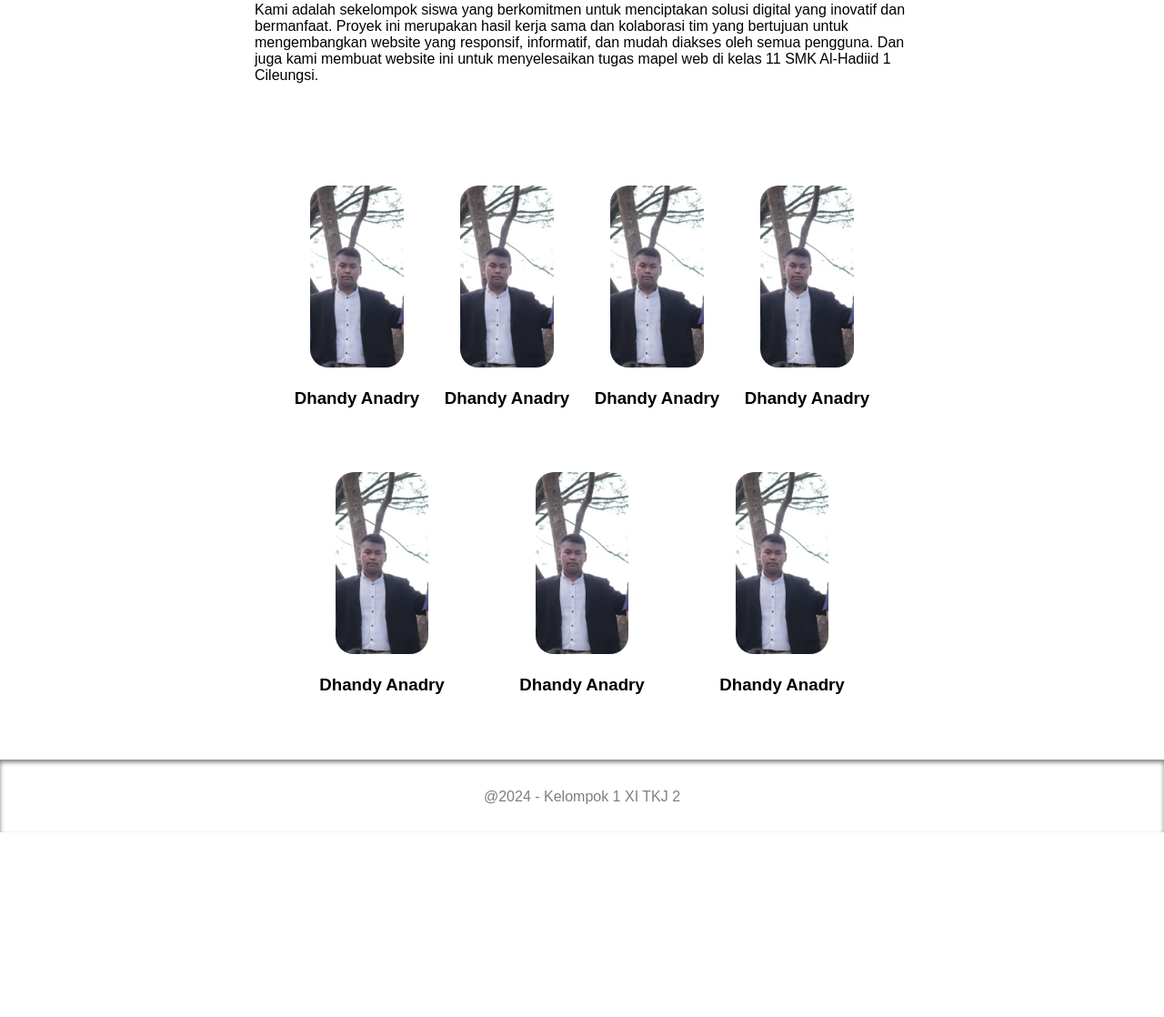
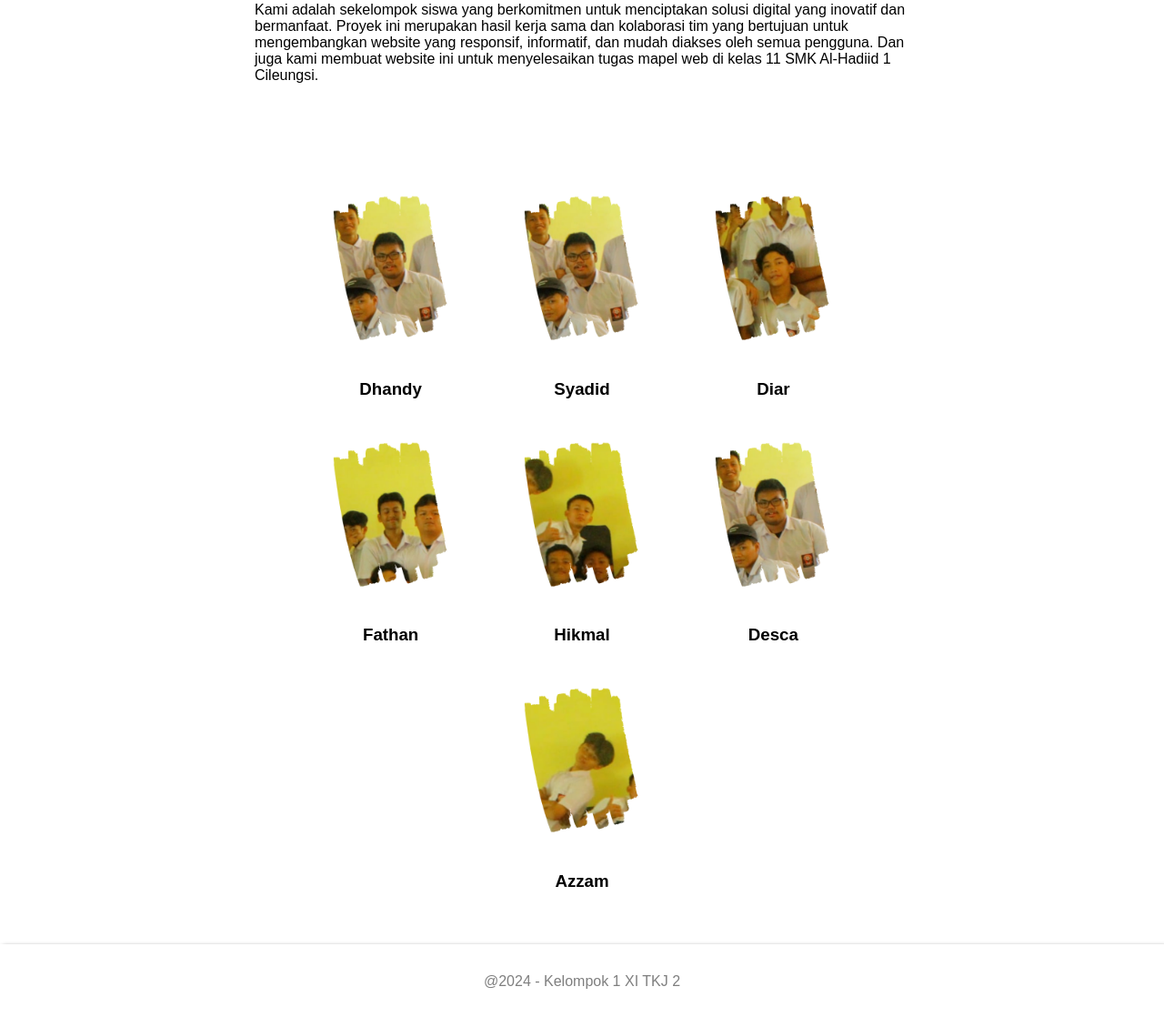
Before and after one commit to YuutoEi/project-akbar-final, a PHP site: the page made by about-page/html+css/about.html in a window 1280 px wide. Shown: the part 310-1428 px from the top of the page at 91% size. Before the commit the page ends 1225 px from the top, so only its background shows below. Run offline with PHP 8.4, Linux system fonts and the light colour scheme.

Commit message:
update about

```diff
--- a/about-page/html+css/about.css
+++ b/about-page/html+css/about.css
@@ -14,7 +14,7 @@ body{
     background-color: white;
     padding: 1rem;
     text-align: center;
-    box-shadow: 0px 3px 5px gray inset;
+    box-shadow: 3px 3px 5px black;
 
 }
 #footer{
@@ -61,17 +61,14 @@ nav a{
     margin: 4rem auto;
 }
 .kelompok{
-    display: flex;
-    flex-wrap: wrap;
-    width: 40rem;
+    text-align: center;
     margin: 1rem auto;
-    gap: 20px;
-    text-align: center;
 }
+
 .card img{
     height: 200px;
     border-radius: 20px;
 }
 .card{
-    margin: 1rem auto;
+    margin: 0.2rem;
 }
--- a/about-page/html+css/about.html
+++ b/about-page/html+css/about.html
@@ -43,34 +43,57 @@
         </p>
       </div>
       <div class="kelompok">
+        <table>
+          <tr>
+            <td>
               <div class="card">
                 <img src="../image/dhandy.png" alt="anggota-kelompok">
-            <h3>Dhandy Anadry</h3>
+                <h3>Dhandy</h3>
             </div>
+            </td>
+            <td>
               <div class="card">
                 <img src="../image/dhandy.png" alt="anggota-kelompok">
-            <h3>Dhandy Anadry</h3>
+                <h3>Syadid</h3>
             </div>
+            </td>
+            <td>
+              <div class="card">
+                <img src="../image/diar.png" alt="anggota-kelompok">
+                <h3>Diar</h3>
+            </div>
+            </td>
+          </tr>
+          <tr>
+            <td>
+              <div class="card">
+                <img src="../image/fathan.png" alt="anggota-kelompok">
+                <h3>Fathan</h3>
+            </div>
+            </td>
+            <td>
+              <div class="card">
+                <img src="../image/hikmal.png" alt="anggota-kelompok">
+                <h3>Hikmal</h3>
+            </div>
+            </td>
+            <td>
               <div class="card">
                 <img src="../image/dhandy.png" alt="anggota-kelompok">
-            <h3>Dhandy Anadry</h3>
+                <h3>Desca</h3>
             </div>
+            </td>
+          </tr>
+          <tr>
+            <td></td>
+            <td>
               <div class="card">
-            <img src="../image/dhandy.png" alt="anggota-kelompok">
-            <h3>Dhandy Anadry</h3>
+                <img src="../image/azzam.png" alt="anggota-kelompok">
+                <h3>Azzam</h3>
             </div>
-        <div class="card">
-            <img src="../image/dhandy.png" alt="anggota-kelompok">
-            <h3>Dhandy Anadry</h3>
-        </div>
-        <div class="card">
-            <img src="../image/dhandy.png" alt="anggota-kelompok">
-            <h3>Dhandy Anadry</h3>
-        </div>
-        <div class="card">
-            <img src="../image/dhandy.png" alt="anggota-kelompok">
-            <h3>Dhandy Anadry</h3>
-        </div>
+            </td>
+          </tr>
+        </table>
       </div>
     </div>
 
--- a/index.html
+++ b/index.html
@@ -16,7 +16,7 @@
             <nav>
                 <a href="index.html">Home</a>
                 <a href="post-page/post-judul.html">Post</a>
-                <a href="#about">About</a>
+                <a href="about-page/html+css/about.html">About</a>
                 <a id="support" href="survey/index.html">Support Us</a>
             </nav>
         </div>
@@ -26,7 +26,7 @@
             <div class="tulisan">
 
                 <h1 id="text">Welcome To Our Website</h1>
-                <p id="text">Disini kalian bisa melihat beberapa informasi terbaru dan tentunya menarik</p>
+                <p id="text">Disini kalian bisa melihat beberapa informasi tenang dunia game yang tentunya menarik</p>
                 <p id="text">enjoy our website</p>
             </div>
         </div>
--- a/post-page/post-judul.html
+++ b/post-page/post-judul.html
@@ -18,7 +18,7 @@
             <nav>
                 <a href="../index.html">Home</a>
                 <a href="post-judul.html">Post</a>
-                <a href="html/about.html">About</a>
+                <a href="../about-page/html+css/about.html">About</a>
                 <a id="support" href="../survey/index.html">Support Us</a>
             </nav>
         </div>
--- a/post-page/post/mobile-legends/mobile-legends.html
+++ b/post-page/post/mobile-legends/mobile-legends.html
@@ -66,7 +66,7 @@
         <nav>
           <a href="../../../index.html">Home</a>
           <a href="../../post-judul.html">Post</a>
-          <a href="#">About</a>
+          <a href="../../../about-page/html+css/about.html">About</a>
           <a id="support" href="../../../survey/index.html">Support Us</a>
         </nav>
       </div>
--- a/post-page/post/vct-ascension/html/vct-ascension-pasific.html
+++ b/post-page/post/vct-ascension/html/vct-ascension-pasific.html
@@ -64,7 +64,7 @@
             <nav>
                 <a href="../../../../index.html">Home</a>
                 <a href="../../../post-judul.html">Post</a>
-                <a href="../../../../landing-page/html/about.html">About</a>
+                <a href="../../../../about-page/html+css/about.html">About</a>
                 <a id="support" href="../../../../survey/index.html">Support Us</a>
             </nav>
         </div>
--- a/survey/index.html
+++ b/survey/index.html
@@ -13,7 +13,7 @@
           <nav>
               <a href="../index.html">Home</a>
               <a href="../post-page/post-judul.html">Post</a>
-              <a href="#about">About</a>
+              <a href="../about-page/html+css/about.html">About</a>
               <a id="support" href="index.html">Support Us</a>
           </nav>
       </div>
```
Also changed, not shown: about-page/image/azzam.png (added), about-page/image/dhandy.png, about-page/image/diar.png (added), about-page/image/fathan.png (added), about-page/image/hikmal.png (added), landing-page/html/about.html (deleted). Lines whose indentation alone changed are shown as unchanged.
